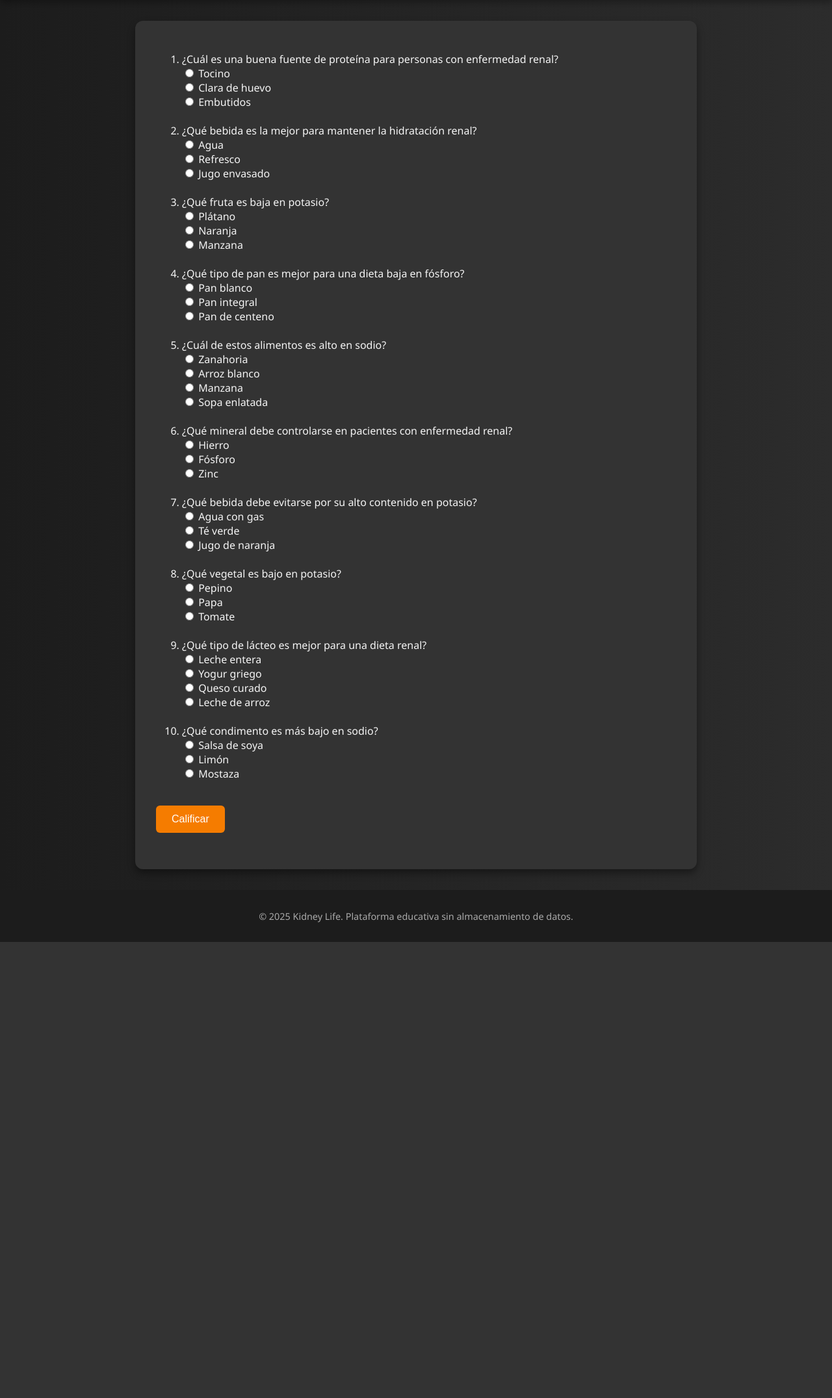
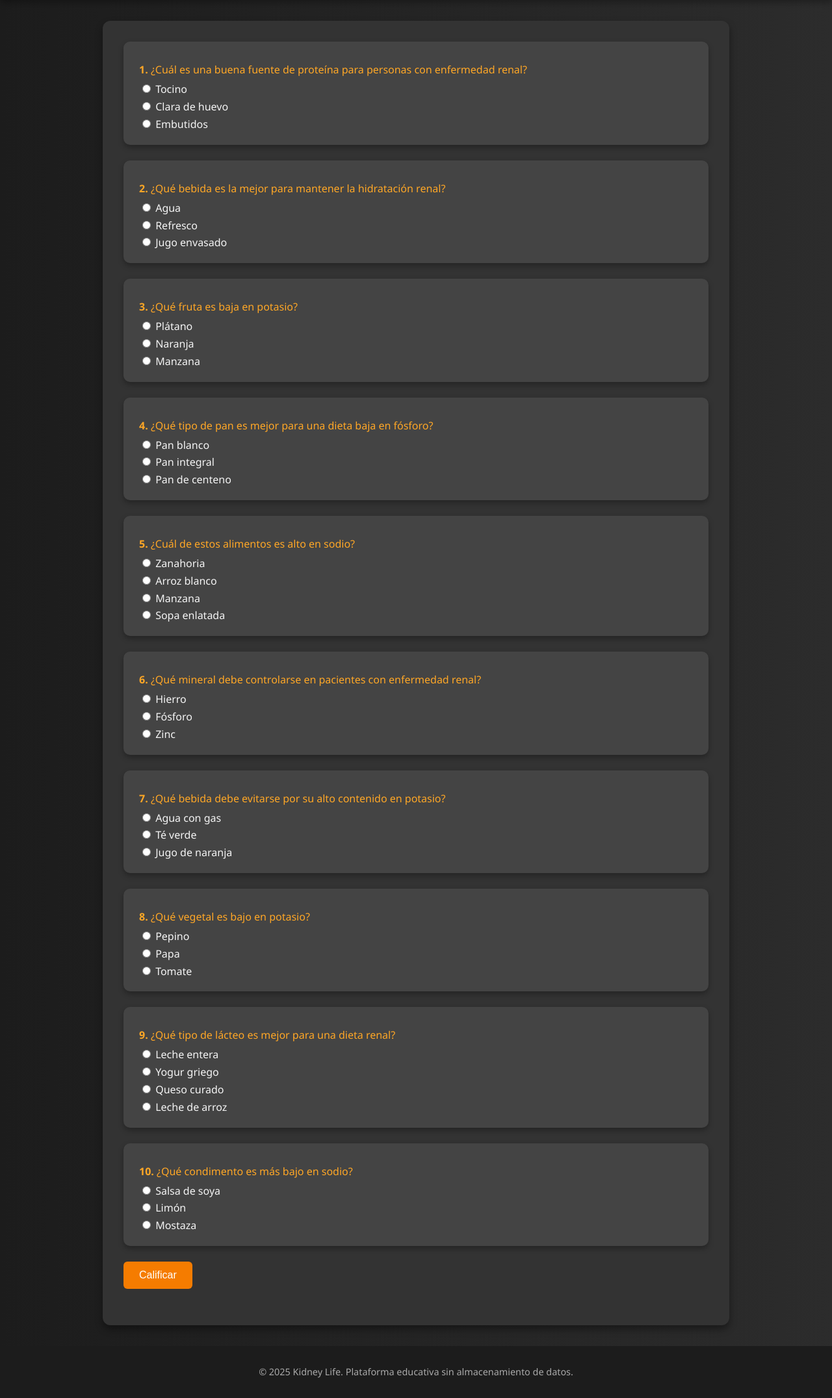
Before and after one commit to Rodrigo-hckr/Kidney-Life-Games, a Flask app: page /trivia in a window 1280 px wide. Shown: the part 183-2335 px from the top of the page at 65% size. Before the commit the page ends 1633 px from the top, so only its background shows below. Run offline with Flask 3, Linux system fonts and the light colour scheme.

Commit message:
arrreglos con trivia

```diff
--- a/static/css/trivia.css
+++ b/static/css/trivia.css
@@ -43,24 +43,36 @@ body {
   background-color: #333;
   border-radius: 12px;
   padding: 2rem;
-  max-width: 800px;
+  max-width: 900px;
   width: 100%;
   box-shadow: 0 6px 12px rgba(0,0,0,0.4);
+  animation: fadeIn 0.8s ease-in-out;
 }
 
 /* Cada pregunta en su propio cuadro */
 .tech-question {
   background-color: #444;
   border-radius: 10px;
-  padding: 1rem;
+  padding: 1rem 1.5rem;
   margin-bottom: 1.5rem;
   box-shadow: 0 4px 8px rgba(0,0,0,0.3);
+  transition: transform 0.3s ease;
+}
+
+.tech-question:hover {
+  transform: scale(1.02);
+}
+
+.tech-question p {
+  margin-bottom: 0.5rem;
+  color: #ffa726;
 }
 
 .tech-question label {
   display: block;
   margin: 0.3rem 0;
   cursor: pointer;
+  color: #f5f5f5;
 }
 
 /* Botón */
@@ -79,6 +91,14 @@ body {
   background-color: #ef6c00;
 }
 
+/* Resultado */
+#resultado h3 {
+  color: #ffd54f;
+  text-align: center;
+  margin-top: 1rem;
+  animation: fadeIn 0.5s ease-in-out;
+}
+
 /* Pie de página */
 .tech-footer {
   text-align: center;
@@ -87,3 +107,9 @@ body {
   background-color: #1c1c1c;
   color: #aaa;
 }
+
+/* Animaciones */
+@keyframes fadeIn {
+  from { opacity: 0; transform: translateY(10px); }
+  to { opacity: 1; transform: translateY(0); }
+}
--- a/templates/trivia.html
+++ b/templates/trivia.html
@@ -34,83 +34,83 @@
   </header>
 
   <main class="tech-main">
+
     <form class="tech-card" onsubmit="event.preventDefault(); calificarTrivia();">
-      <ol>
-        <li>¿Cuál es una buena fuente de proteína para personas con enfermedad renal?
-          <br>
-          <label><input type="radio" name="q1" value="a"> Tocino</label><br>
-          <label><input type="radio" name="q1" value="b"> Clara de huevo</label><br>
-          <label><input type="radio" name="q1" value="c"> Embutidos</label><br>
-        </li><br>
 
-        <li>¿Qué bebida es la mejor para mantener la hidratación renal?
-          <br>
-          <label><input type="radio" name="q2" value="a"> Agua</label><br>
-          <label><input type="radio" name="q2" value="b"> Refresco</label><br>
-          <label><input type="radio" name="q2" value="c"> Jugo envasado</label><br>
-        </li><br>
+        <div class="tech-question">
+            <p><strong>1.</strong> ¿Cuál es una buena fuente de proteína para personas con enfermedad renal?</p>
+            <label><input type="radio" name="q1" value="a"> Tocino</label>
+            <label><input type="radio" name="q1" value="b"> Clara de huevo</label>
+            <label><input type="radio" name="q1" value="c"> Embutidos</label>
+        </div>
 
-        <li>¿Qué fruta es baja en potasio?
-          <br>
-          <label><input type="radio" name="q3" value="a"> Plátano</label><br>
-          <label><input type="radio" name="q3" value="b"> Naranja</label><br>
-          <label><input type="radio" name="q3" value="c"> Manzana</label><br>
-        </li><br>
+        <div class="tech-question">
+            <p><strong>2.</strong> ¿Qué bebida es la mejor para mantener la hidratación renal?</p>
+            <label><input type="radio" name="q2" value="a"> Agua</label>
+            <label><input type="radio" name="q2" value="b"> Refresco</label>
+            <label><input type="radio" name="q2" value="c"> Jugo envasado</label>
+        </div>
 
-        <li>¿Qué tipo de pan es mejor para una dieta baja en fósforo?
-          <br>
-          <label><input type="radio" name="q4" value="a"> Pan blanco</label><br>
-          <label><input type="radio" name="q4" value="b"> Pan integral</label><br>
-          <label><input type="radio" name="q4" value="c"> Pan de centeno</label><br>
-        </li><br>
+        <div class="tech-question">
+            <p><strong>3.</strong> ¿Qué fruta es baja en potasio?</p>
+            <label><input type="radio" name="q3" value="a"> Plátano</label>
+            <label><input type="radio" name="q3" value="b"> Naranja</label>
+            <label><input type="radio" name="q3" value="c"> Manzana</label>
+        </div>
 
-        <li>¿Cuál de estos alimentos es alto en sodio?
-          <br>
-          <label><input type="radio" name="q5" value="a"> Zanahoria</label><br>
-          <label><input type="radio" name="q5" value="b"> Arroz blanco</label><br>
-          <label><input type="radio" name="q5" value="c"> Manzana</label><br>
-          <label><input type="radio" name="q5" value="d"> Sopa enlatada</label><br>
-        </li><br>
+        <div class="tech-question">
+            <p><strong>4.</strong> ¿Qué tipo de pan es mejor para una dieta baja en fósforo?</p>
+            <label><input type="radio" name="q4" value="a"> Pan blanco</label>
+            <label><input type="radio" name="q4" value="b"> Pan integral</label>
+            <label><input type="radio" name="q4" value="c"> Pan de centeno</label>
+        </div>
 
-        <li>¿Qué mineral debe controlarse en pacientes con enfermedad renal?
-          <br>
-          <label><input type="radio" name="q6" value="a"> Hierro</label><br>
-          <label><input type="radio" name="q6" value="b"> Fósforo</label><br>
-          <label><input type="radio" name="q6" value="c"> Zinc</label><br>
-        </li><br>
+        <div class="tech-question">
+            <p><strong>5.</strong> ¿Cuál de estos alimentos es alto en sodio?</p>
+            <label><input type="radio" name="q5" value="a"> Zanahoria</label>
+            <label><input type="radio" name="q5" value="b"> Arroz blanco</label>
+            <label><input type="radio" name="q5" value="c"> Manzana</label>
+            <label><input type="radio" name="q5" value="d"> Sopa enlatada</label>
+        </div>
 
-        <li>¿Qué bebida debe evitarse por su alto contenido en potasio?
-          <br>
-          <label><input type="radio" name="q7" value="a"> Agua con gas</label><br>
-          <label><input type="radio" name="q7" value="b"> Té verde</label><br>
-          <label><input type="radio" name="q7" value="c"> Jugo de naranja</label><br>
-        </li><br>
+        <div class="tech-question">
+            <p><strong>6.</strong> ¿Qué mineral debe controlarse en pacientes con enfermedad renal?</p>
+            <label><input type="radio" name="q6" value="a"> Hierro</label>
+            <label><input type="radio" name="q6" value="b"> Fósforo</label>
+            <label><input type="radio" name="q6" value="c"> Zinc</label>
+        </div>
 
-        <li>¿Qué vegetal es bajo en potasio?
-          <br>
-          <label><input type="radio" name="q8" value="a"> Pepino</label><br>
-          <label><input type="radio" name="q8" value="b"> Papa</label><br>
-          <label><input type="radio" name="q8" value="c"> Tomate</label><br>
-        </li><br>
+        <div class="tech-question">
+            <p><strong>7.</strong> ¿Qué bebida debe evitarse por su alto contenido en potasio?</p>
+            <label><input type="radio" name="q7" value="a"> Agua con gas</label>
+            <label><input type="radio" name="q7" value="b"> Té verde</label>
+            <label><input type="radio" name="q7" value="c"> Jugo de naranja</label>
+        </div>
 
-        <li>¿Qué tipo de lácteo es mejor para una dieta renal?
-          <br>
-          <label><input type="radio" name="q9" value="a"> Leche entera</label><br>
-          <label><input type="radio" name="q9" value="b"> Yogur griego</label><br>
-          <label><input type="radio" name="q9" value="c"> Queso curado</label><br>
-          <label><input type="radio" name="q9" value="d"> Leche de arroz</label><br>
-        </li><br>
+        <div class="tech-question">
+            <p><strong>8.</strong> ¿Qué vegetal es bajo en potasio?</p>
+            <label><input type="radio" name="q8" value="a"> Pepino</label>
+            <label><input type="radio" name="q8" value="b"> Papa</label>
+            <label><input type="radio" name="q8" value="c"> Tomate</label>
+        </div>
 
-        <li>¿Qué condimento es más bajo en sodio?
-          <br>
-          <label><input type="radio" name="q10" value="a"> Salsa de soya</label><br>
-          <label><input type="radio" name="q10" value="b"> Limón</label><br>
-          <label><input type="radio" name="q10" value="c"> Mostaza</label><br>
-        </li><br>
-      </ol>
+        <div class="tech-question">
+            <p><strong>9.</strong> ¿Qué tipo de lácteo es mejor para una dieta renal?</p>
+            <label><input type="radio" name="q9" value="a"> Leche entera</label>
+            <label><input type="radio" name="q9" value="b"> Yogur griego</label>
+            <label><input type="radio" name="q9" value="c"> Queso curado</label>
+            <label><input type="radio" name="q9" value="d"> Leche de arroz</label>
+        </div>
 
-      <button type="submit" class="tech-button">Calificar</button>
-      <div id="resultado" style="margin-top: 1.5rem;"></div>
+        <div class="tech-question">
+            <p><strong>10.</strong> ¿Qué condimento es más bajo en sodio?</p>
+            <label><input type="radio" name="q10" value="a"> Salsa de soya</label>
+            <label><input type="radio" name="q10" value="b"> Limón</label>
+            <label><input type="radio" name="q10" value="c"> Mostaza</label>
+        </div>
+
+        <button type="submit" class="tech-button">Calificar</button>
+        <div id="resultado" style="margin-top: 1.5rem;"></div>
     </form>
   </main>
 
```
